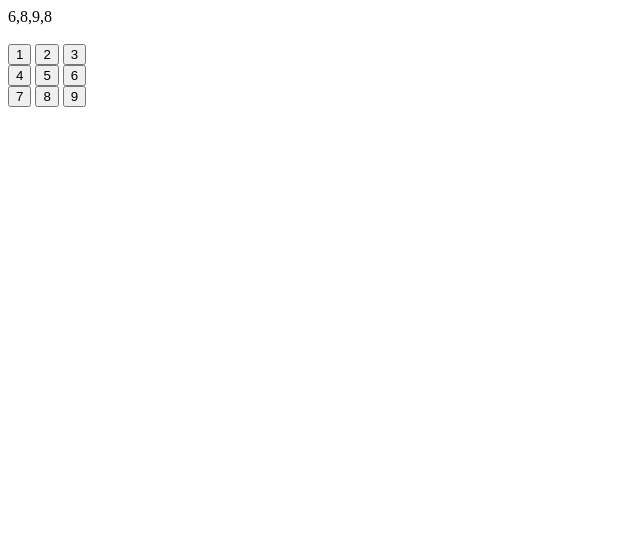
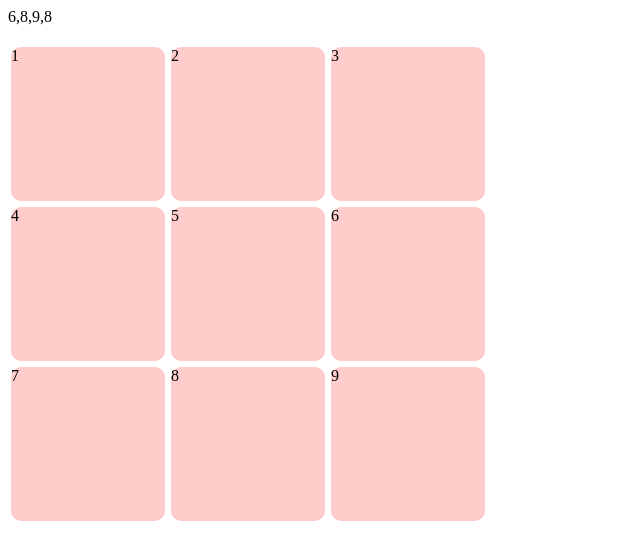
Before and after one commit to amo12937/old_touch_the_color, a plain HTML site: page index.html in a window 1280 px wide. Shown: the whole page, without its empty margins (0-640 px from the left). Drawn offline with Linux system fonts and the light colour scheme.

Commit message:
add style

```diff
--- a/index.html
+++ b/index.html
@@ -1,5 +1,26 @@
 <html>
 <head>
+<style>
+.board {
+  display: flex;
+  flex-direction: column;
+  height: 480px;
+  width: 480px;
+}
+
+.row {
+  display: flex;
+  flex-direction: row;
+  flex: auto;
+}
+
+.item {
+  flex: auto;
+  margin: 3px;
+  border-radius: 10px;
+  background-color: #ffcccc;
+}
+</style>
 <script>
 model = (function(){
   var ITEMS = 9;
@@ -94,16 +115,22 @@ onLoad = function(d) {
 <body onload="onLoad(document)">
 <div id="hints"></div>
 <br>
-<button id="button1" onclick="controller(0)">1</button>
-<button id="button2" onclick="controller(1)">2</button>
-<button id="button3" onclick="controller(2)">3</button>
-<br>
-<button id="button4" onclick="controller(3)">4</button>
-<button id="button5" onclick="controller(4)">5</button>
-<button id="button6" onclick="controller(5)">6</button>
-<br>
-<button id="button7" onclick="controller(6)">7</button>
-<button id="button8" onclick="controller(7)">8</button>
-<button id="button8" onclick="controller(8)">9</button>
+<div class="board">
+  <div class="row">
+    <div class="item" onclick="controller(0)">1</div>
+    <div class="item" onclick="controller(1)">2</div>
+    <div class="item" onclick="controller(2)">3</div>
+  </div>
+  <div class="row">
+    <div class="item" onclick="controller(3)">4</div>
+    <div class="item" onclick="controller(4)">5</div>
+    <div class="item" onclick="controller(5)">6</div>
+  </div>
+  <div class="row">
+    <div class="item" onclick="controller(6)">7</div>
+    <div class="item" onclick="controller(7)">8</div>
+    <div class="item" onclick="controller(8)">9</div>
+  </div>
+</div>
 </body>
 </html>
```
